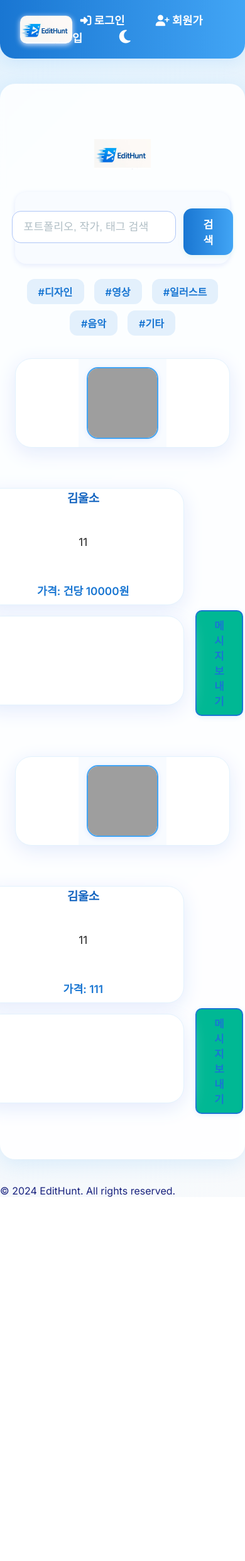
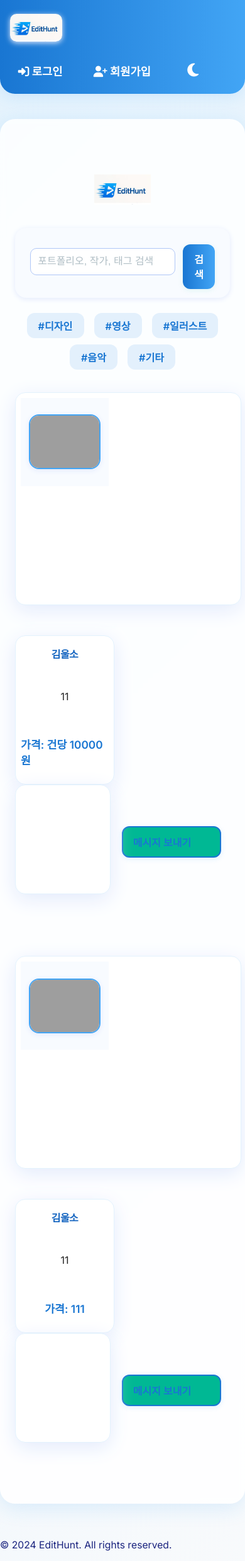
Before and after one commit to edithunt1/edithunt, a Flask app: page /portfolios in a window 390 px wide. Shown: the whole page at 63% size. Before the commit the page ends 1901 px from the top, so only its background shows below. Run offline with Flask 3, Linux system fonts and the light colour scheme; grey boxes are pictures that could not be loaded.

Commit message:
Add files via upload

```diff
--- a/run.py
+++ b/run.py
@@ -14,5 +14,6 @@ def format_number(value):
 if __name__ == '__main__':
     with app.app_context():
         db.create_all()
-    port = int(os.environ.get('PORT', 10000))  # Render가 지정한 포트 사용, 없으면 10000
+    print('Flask Edithunt 서버를 시작합니다!')
+    port = int(os.environ.get('PORT', 10000))
     app.run(host='0.0.0.0', port=port, debug=True)
--- a/static/css/style.css
+++ b/static/css/style.css
@@ -259,12 +259,72 @@ input:focus, select:focus, textarea:focus {
     h1, h2 { font-size: 1.5rem; }
 }
 @media (max-width: 600px) {
-    .hero-section { padding: 1.2rem 0.5rem; font-size: 1rem; }
-    .main-cards, .dashboard-container { grid-template-columns: 1fr; gap: 1rem; }
-    .main-card, .project-card, .portfolio-card { padding: 1rem 0.5rem; }
-    .cta-section { padding: 1rem 0.5rem; }
-    h1, h2 { font-size: 1.1rem; }
-    .card-btn, .cta-btn { font-size: 1rem; padding: 0.7rem 1rem; }
+    .hero-section {
+        padding: 1.2rem 0.5rem !important;
+        font-size: 1rem !important;
+    }
+    .main-cards, .dashboard-container, .portfolio-grid {
+        flex-direction: column !important;
+        gap: 1rem !important;
+        display: flex !important;
+    }
+    .main-card, .project-card, .portfolio-card {
+        padding: 1rem 0.5rem !important;
+        min-width: 0 !important;
+        max-width: 100% !important;
+        border-radius: 16px !important;
+    }
+    .feature-card {
+        width: 100% !important;
+        margin-bottom: 1.2rem !important;
+        border-radius: 16px !important;
+    }
+    .cta-btn, .card-btn {
+        font-size: 1rem !important;
+        padding: 0.7rem 1rem !important;
+        width: 100% !important;
+        box-sizing: border-box !important;
+        border-radius: 12px !important;
+    }
+    .hero-section img, .portfolio-card img, .main-card img {
+        max-width: 100% !important;
+        height: auto !important;
+        border-radius: 16px !important;
+    }
+    header, nav, .nav-main, .nav-left {
+        flex-direction: column !important;
+        align-items: stretch !important;
+        gap: 0.5rem !important;
+        padding: 0.7rem 0.5rem !important;
+    }
+    h1, h2, .card-title {
+        font-size: 1.2rem !important;
+    }
+    input, select, textarea {
+        font-size: 1rem !important;
+        padding: 0.7rem !important;
+        border-radius: 10px !important;
+    }
+    .portfolio-grid > a {
+        min-width: 0 !important;
+        max-width: 100% !important;
+        width: 100% !important;
+        flex-direction: column !important;
+        gap: 18px !important;
+        align-items: stretch !important;
+        padding: 0.5rem !important;
+    }
+    .profile-name, .profile-desc {
+        font-size: 1rem !important;
+    }
+    .flash, .flash-messages {
+        font-size: 0.98rem !important;
+        padding: 0.7rem 1rem !important;
+    }
+    footer {
+        font-size: 0.98rem !important;
+        padding: 1rem 0 !important;
+    }
 }
 body.darkmode {
     background: linear-gradient(135deg, #101c2c 0%, #182848 100%);
--- a/templates/pay_portfolio_detail.html
+++ b/templates/pay_portfolio_detail.html
@@ -4,7 +4,7 @@
 <div style="max-width:500px;margin:60px auto 0 auto;">
     <div style="padding:40px 36px 32px 36px;background:#fff;border-radius:24px;box-shadow:0 8px 32px #e3eafc;border:1.5px solid #e3f0fc;">
         <h2 style="text-align:center;font-size:2rem;font-weight:900;margin-bottom:18px;color:#1976d2;letter-spacing:-1px;">포트폴리오 결제</h2>
-        <div style="text-align:center;color:#6a7ba2;font-size:1.13rem;margin-bottom:24px;">프리랜서의 포트폴리오를 열람하려면 결제가 필요합니다.</div>
+        <div style="text-align:center;color:#6a7ba2;font-size:1.13rem;margin-bottom:24px;">포트폴리오를 구매하려면 결제가 필요합니다.</div>
         <div style="background:#f8fbff;padding:18px 16px;border-radius:14px;margin-bottom:24px;">
             <div style="font-size:1.08rem;color:#1976d2;font-weight:700;">포트폴리오 번호: {{ portfolio.id }}</div>
             <div style="font-size:1.08rem;color:#1976d2;font-weight:700;">가격: {{ amount|format_number }}원</div>
--- a/templates/pay_portfolio_success.html
+++ b/templates/pay_portfolio_success.html
@@ -5,7 +5,7 @@
     <div style="padding:48px 36px 36px 36px;background:#fff;border-radius:28px;box-shadow:0 8px 32px #e3eafc;border:1.5px solid #e3f0fc;text-align:center;">
         <div style="font-size:3.5rem;line-height:1;margin-bottom:18px;">🎉</div>
         <h2 style="font-size:2rem;font-weight:900;color:#1976d2;margin-bottom:16px;letter-spacing:-1px;">결제가 완료되었습니다!</h2>
-        <div style="color:#6a7ba2;font-size:1.13rem;margin-bottom:32px;">포트폴리오 열람이 가능합니다.<br>이용해주셔서 감사합니다.</div>
+        <div style="color:#6a7ba2;font-size:1.13rem;margin-bottom:32px;">포트폴리오 구매가 완료되었습니다.<br>이용해주셔서 감사합니다.</div>
         <a href="{{ url_for('portfolio_detail', portfolio_id=portfolio.id) }}" class="cta-btn" style="display:inline-block;width:100%;background:linear-gradient(90deg,#1976d2 0%,#42a5f5 100%);color:#fff;font-size:1.18rem;padding:16px 0;border-radius:14px;font-weight:900;box-shadow:0 4px 16px #e3eafc;letter-spacing:0.5px;text-decoration:none;">포트폴리오로 이동</a>
     </div>
 </div>
```
Also changed, not shown: Edithunt.py (+14 -2 lines), templates/portfolio_detail.html (+9 -3 lines).
